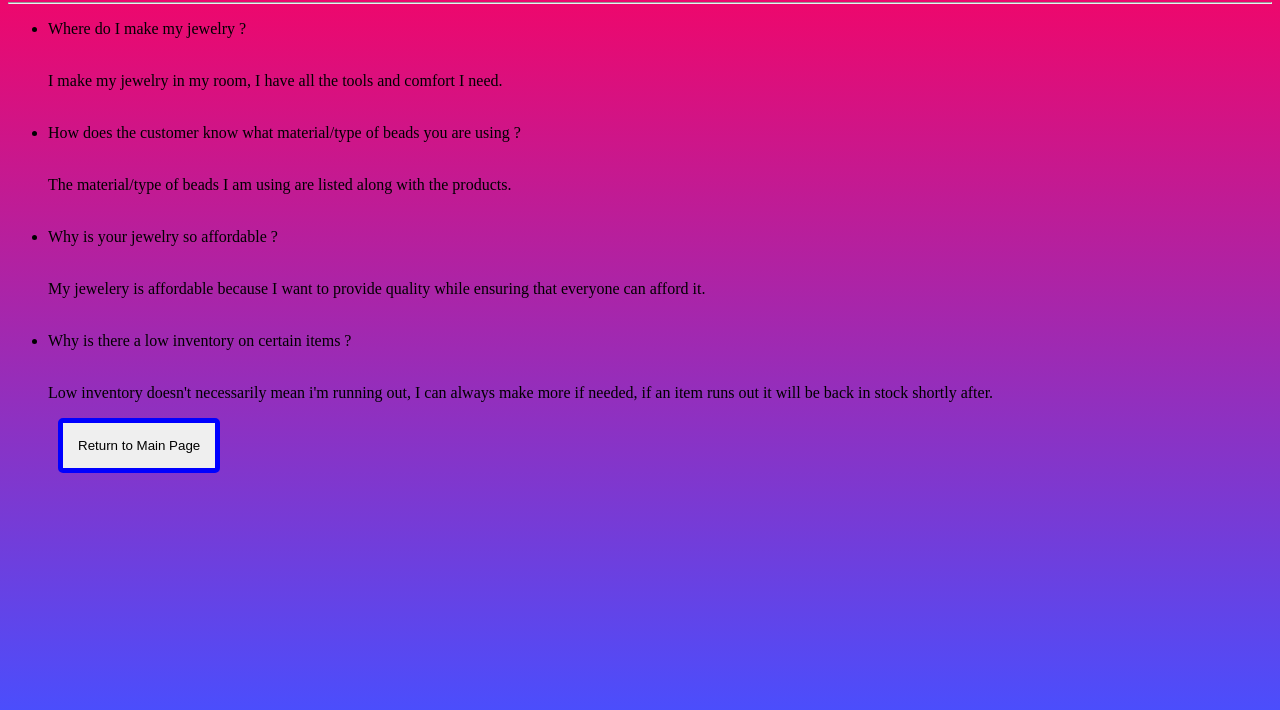
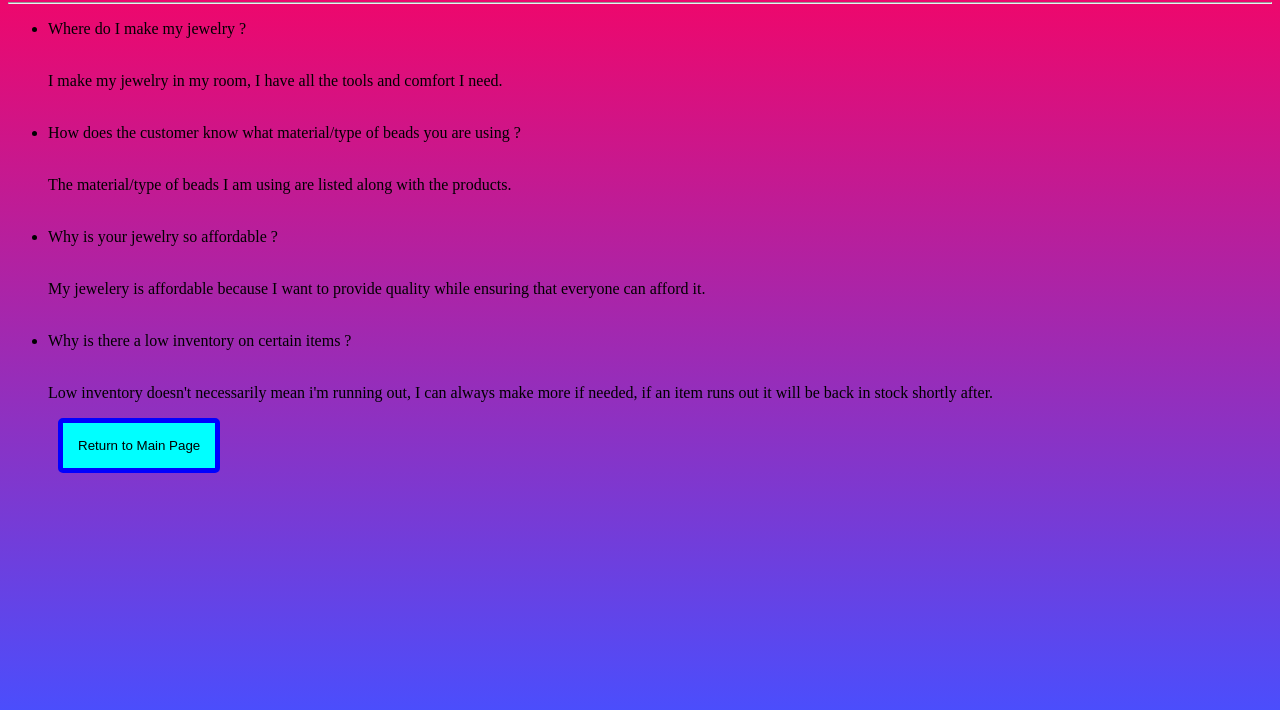
Before and after one commit to Robin-E-Dupuis/theRobishopPrototype, a plain HTML site: page page3.html in a window 1280 px wide. Shown: the part 76-786 px from the top of the page. Drawn offline with Linux system fonts and the light colour scheme.

Commit message:
Update buttonMoving.css

```diff
--- a/buttonMoving.css
+++ b/buttonMoving.css
@@ -2,7 +2,10 @@
     border:5px solid;
     border-color: blue;
     border-radius: 5px;
+    background-color: aqua;
+
 }
 .btn:hover{
     transform: translateY(-10px);
+    background-color: blue;
 }
```
